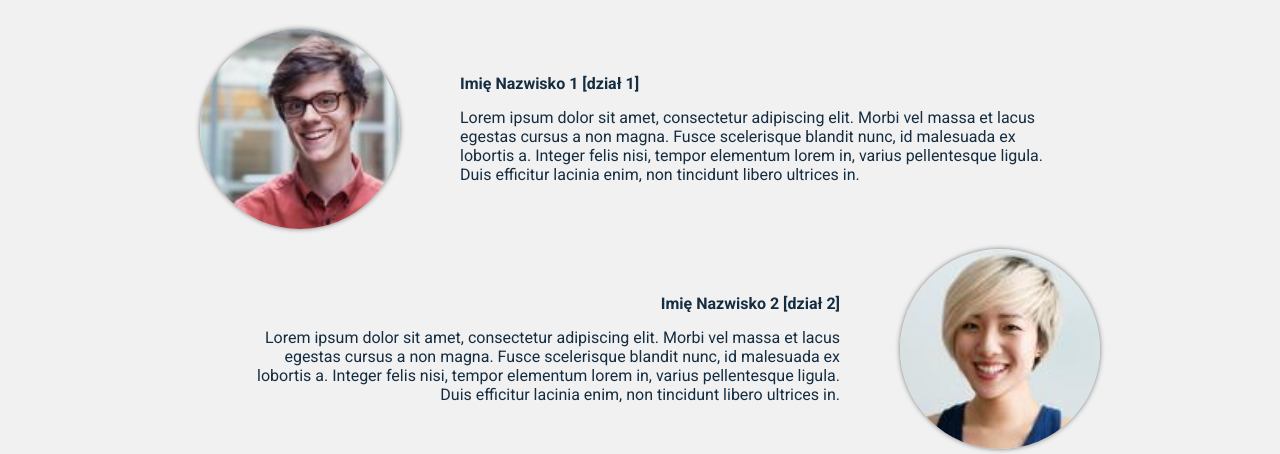
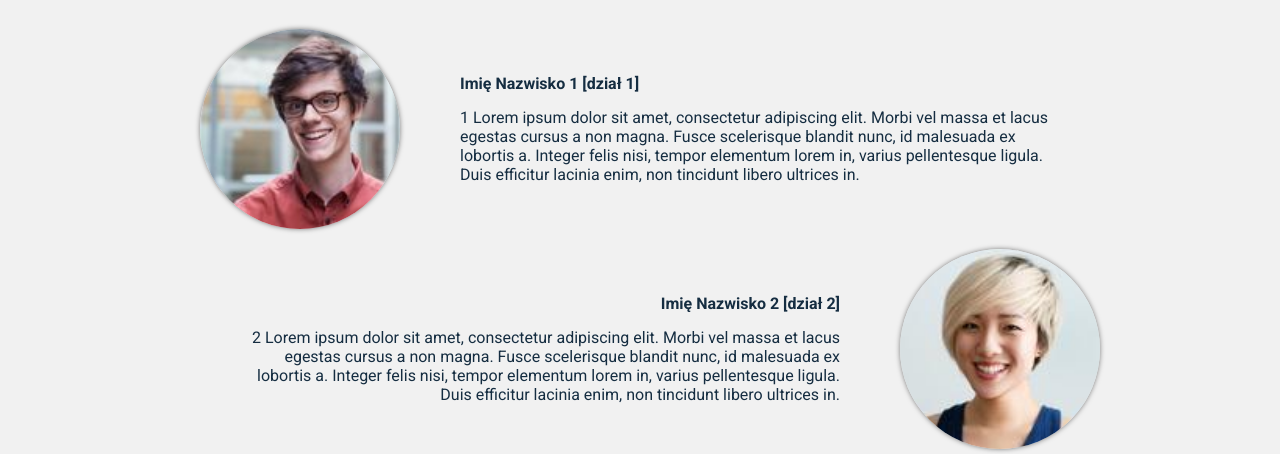
Before and after one commit to MichalMiemus/ProjektReact1, a React (Vite) app: page / in a window 1280 px wide. Shown: the part 873-1327 px from the top of the page. Built offline with nearby package versions, Linux system fonts and the light colour scheme.

Commit message:
Update About.jsx

```diff
--- a/src/components/About.jsx
+++ b/src/components/About.jsx
@@ -7,14 +7,14 @@ const employees = [
     name: "Imię Nazwisko 1",
     position: "dział 1",
     description:
-      "Lorem ipsum dolor sit amet, consectetur adipiscing elit. Morbi vel massa et lacus egestas cursus a non magna. Fusce scelerisque blandit nunc, id malesuada ex lobortis a. Integer felis nisi, tempor elementum lorem in, varius pellentesque ligula. Duis efficitur lacinia enim, non tincidunt libero ultrices in.",
+      "1 Lorem ipsum dolor sit amet, consectetur adipiscing elit. Morbi vel massa et lacus egestas cursus a non magna. Fusce scelerisque blandit nunc, id malesuada ex lobortis a. Integer felis nisi, tempor elementum lorem in, varius pellentesque ligula. Duis efficitur lacinia enim, non tincidunt libero ultrices in.",
     photo: `./e1.jpg`,
   },
   {
     name: "Imię Nazwisko 2",
     position: "dział 2",
     description:
-      "Lorem ipsum dolor sit amet, consectetur adipiscing elit. Morbi vel massa et lacus egestas cursus a non magna. Fusce scelerisque blandit nunc, id malesuada ex lobortis a. Integer felis nisi, tempor elementum lorem in, varius pellentesque ligula. Duis efficitur lacinia enim, non tincidunt libero ultrices in.",
+      "2 Lorem ipsum dolor sit amet, consectetur adipiscing elit. Morbi vel massa et lacus egestas cursus a non magna. Fusce scelerisque blandit nunc, id malesuada ex lobortis a. Integer felis nisi, tempor elementum lorem in, varius pellentesque ligula. Duis efficitur lacinia enim, non tincidunt libero ultrices in.",
     photo: `./e2.jpg`,
   },
 ];
```
